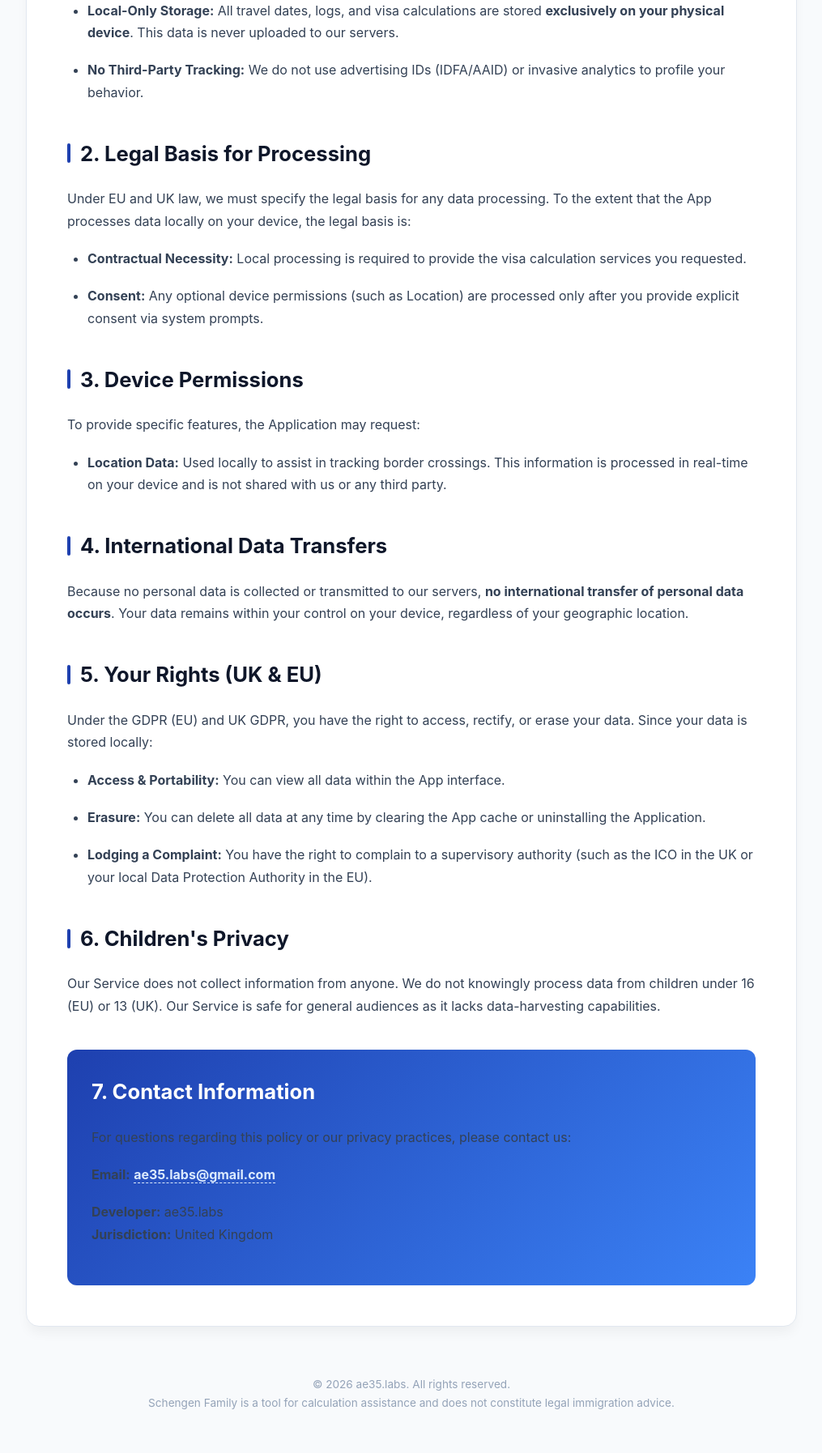
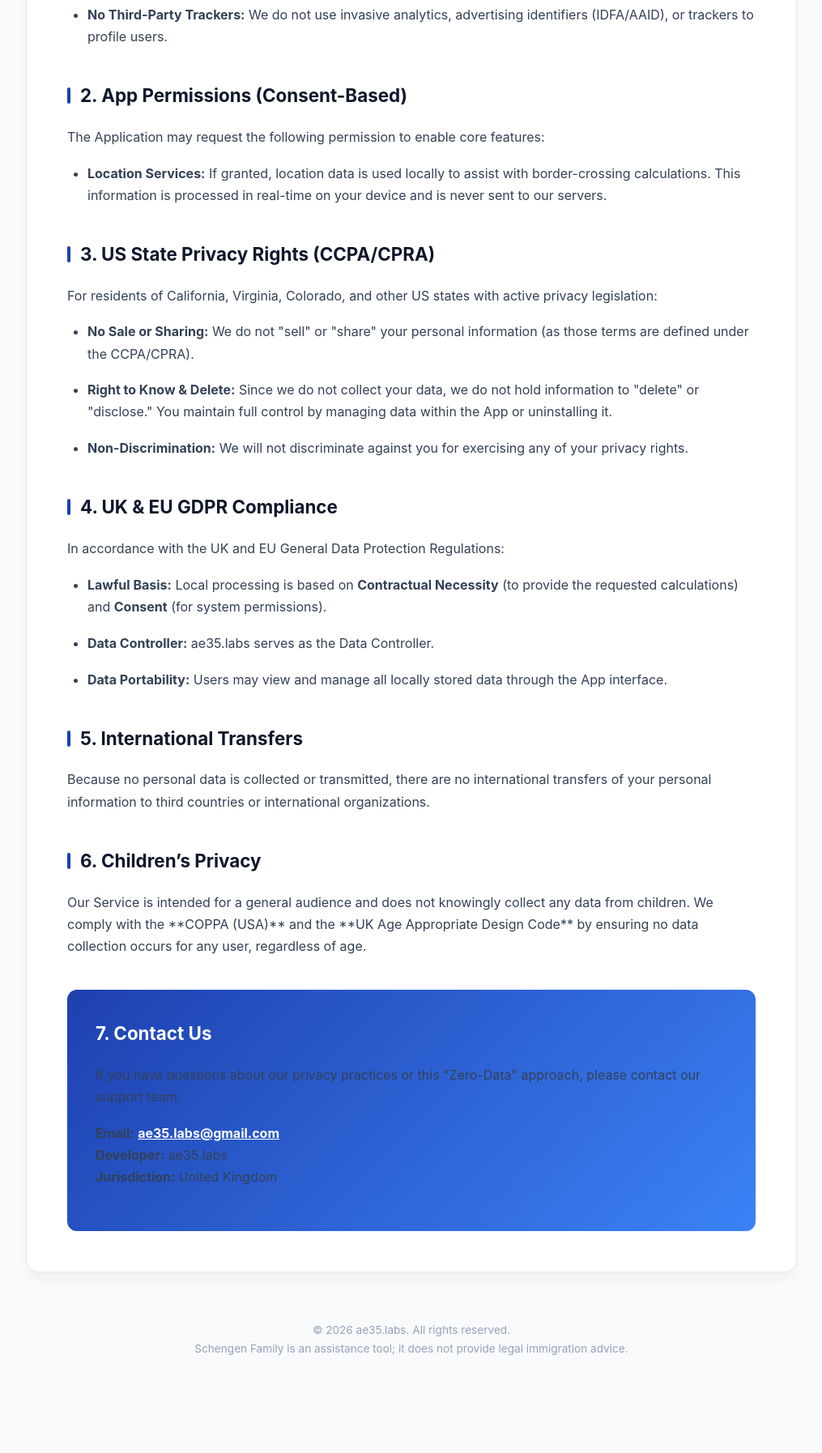
Before and after one commit to ae35labs/ae35labs-privacy, a plain HTML site: page index.html in a window 1280 px wide. Shown: the part 801-2595 px from the top of the page at 81% size, without its empty margins (132-1147 px from the left). After the commit the page ends 2528 px from the top, so only its background shows below. Drawn offline with Linux system fonts and the light colour scheme.

Commit message:
Refactor privacy policy styles and content
Updated various styles and text content to enhance the privacy policy page.

```diff
--- a/index.html
+++ b/index.html
@@ -6,7 +6,7 @@
     <title>Privacy Policy | Schengen Family</title>
     <style>
         :root {
-            --primary-color: #1e40af; /* Deep Blue */
+            --primary-color: #1e40af;
             --accent-color: #3b82f6;
             --text-color: #1f2937;
             --bg-color: #f8fafc;
@@ -54,25 +54,26 @@
         }
 
         h2 {
-            font-size: 1.6rem;
+            font-size: 1.4rem;
             color: #0f172a;
             margin-top: 2.5rem;
             display: flex;
             align-items: center;
+            font-weight: 700;
         }
 
         h2::before {
             content: "";
             display: inline-block;
             width: 4px;
-            height: 24px;
+            height: 20px;
             background: var(--primary-color);
             margin-right: 12px;
             border-radius: 2px;
         }
 
         p, li {
-            margin-bottom: 1.2rem;
+            margin-bottom: 1.1rem;
             color: #334155;
         }
 
@@ -84,26 +85,28 @@
             display: inline-block;
             background-color: #dcfce7;
             color: #166534;
-            padding: 6px 12px;
+            padding: 6px 14px;
             border-radius: 20px;
-            font-size: 0.85rem;
-            font-weight: 700;
+            font-size: 0.75rem;
+            font-weight: 800;
             margin-bottom: 20px;
             text-transform: uppercase;
+            letter-spacing: 0.05em;
         }
 
-        .law-box {
+        .highlight-box {
             background-color: #f1f5f9;
-            border-left: 4px solid #64748b;
+            border-left: 4px solid #3b82f6;
             padding: 20px;
             margin: 25px 0;
             font-size: 0.95rem;
+            border-radius: 0 8px 8px 0;
         }
 
         .contact-card {
             background: linear-gradient(135deg, #1e40af 0%, #3b82f6 100%);
             color: white;
-            padding: 30px;
+            padding: 35px;
             border-radius: 12px;
             margin-top: 40px;
         }
@@ -117,10 +120,9 @@
         .contact-card h2::before { display: none; }
 
         .contact-card a {
-            color: #dbeafe;
+            color: #ffffff;
             font-weight: bold;
-            text-decoration: none;
-            border-bottom: 1px dashed #dbeafe;
+            text-decoration: underline;
         }
 
         footer {
@@ -144,64 +146,67 @@
 
 <div class="container">
     <header>
-        <span class="status-badge">UK GDPR & EU GDPR Compliant</span>
+        <span class="status-badge">Global Compliance: UK • EU • USA</span>
         <h1>Privacy Policy</h1>
-        <div class="last-updated">Effective Date: April 04, 2026</div>
+        <div class="last-updated">Last Updated: April 04, 2026</div>
     </header>
 
-    <p>This Privacy Policy describes how <strong>ae35.labs</strong> ("the Company", "We", "Us", or "Our") handles information within the <strong>Schengen Family</strong> mobile application (the "Service"). This policy is designed to meet the requirements of both the <strong>UK Data Protection Act 2018 (UK GDPR)</strong> and the <strong>EU General Data Protection Regulation (GDPR)</strong>.</p>
+    <p>This Privacy Policy describes the policies and procedures of <strong>ae35.labs</strong> ("the Company", "We", "Us", or "Our") regarding the collection, use, and disclosure of information within the <strong>Schengen Family</strong> mobile application (the "Service").</p>
 
-    <div class="law-box">
-        <strong>Data Controller:</strong> For the purposes of data protection laws, <strong>ae35.labs</strong> is the Data Controller. Because our Service is designed with "Privacy by Design" principles, we do not transmit or store your personal identifiers on our infrastructure.
+    <div class="highlight-box">
+        <strong>Privacy by Design:</strong> Schengen Family is a "Zero-Data" application. We do not collect, store, or transmit your personal travel data to any external servers. Your data stays on your device.
     </div>
 
     <h2>1. Data Collection & Processing</h2>
-    <p>The Service is a <strong>Zero-Data Collection</strong> application. We operate on the principle that your travel data belongs to you, and you alone.</p>
+    <p>We do not collect "Personal Data" or "Personally Identifiable Information" (PII) as defined by the UK GDPR, EU GDPR, and US State Privacy Laws (CCPA/CPRA, VCDPA, etc.).</p>
     <ul>
-        <li><strong>No Personal Identifiers:</strong> We do not collect names, email addresses, phone numbers, or government IDs. No account registration is required.</li>
-        <li><strong>Local-Only Storage:</strong> All travel dates, logs, and visa calculations are stored <strong>exclusively on your physical device</strong>. This data is never uploaded to our servers.</li>
-        <li><strong>No Third-Party Tracking:</strong> We do not use advertising IDs (IDFA/AAID) or invasive analytics to profile your behavior.</li>
+        <li><strong>No User Accounts:</strong> No registration, email address, or phone number is required to use the Service.</li>
+        <li><strong>On-Device Storage:</strong> All entry/exit dates and visa calculations are stored <strong>locally on your mobile device</strong>. We have no access to this data.</li>
+        <li><strong>No Third-Party Trackers:</strong> We do not use invasive analytics, advertising identifiers (IDFA/AAID), or trackers to profile users.</li>
     </ul>
 
-    <h2>2. Legal Basis for Processing</h2>
-    <p>Under EU and UK law, we must specify the legal basis for any data processing. To the extent that the App processes data locally on your device, the legal basis is:</p>
+    <h2>2. App Permissions (Consent-Based)</h2>
+    <p>The Application may request the following permission to enable core features:</p>
     <ul>
-        <li><strong>Contractual Necessity:</strong> Local processing is required to provide the visa calculation services you requested.</li>
-        <li><strong>Consent:</strong> Any optional device permissions (such as Location) are processed only after you provide explicit consent via system prompts.</li>
+        <li><strong>Location Services:</strong> If granted, location data is used locally to assist with border-crossing calculations. This information is processed in real-time on your device and is never sent to our servers.</li>
     </ul>
 
-    <h2>3. Device Permissions</h2>
-    <p>To provide specific features, the Application may request:</p>
+    <h2>3. US State Privacy Rights (CCPA/CPRA)</h2>
+    <p>For residents of California, Virginia, Colorado, and other US states with active privacy legislation:</p>
     <ul>
-        <li><strong>Location Data:</strong> Used locally to assist in tracking border crossings. This information is processed in real-time on your device and is not shared with us or any third party.</li>
+        <li><strong>No Sale or Sharing:</strong> We do not "sell" or "share" your personal information (as those terms are defined under the CCPA/CPRA).</li>
+        <li><strong>Right to Know & Delete:</strong> Since we do not collect your data, we do not hold information to "delete" or "disclose." You maintain full control by managing data within the App or uninstalling it.</li>
+        <li><strong>Non-Discrimination:</strong> We will not discriminate against you for exercising any of your privacy rights.</li>
     </ul>
 
-    <h2>4. International Data Transfers</h2>
-    <p>Because no personal data is collected or transmitted to our servers, <strong>no international transfer of personal data occurs</strong>. Your data remains within your control on your device, regardless of your geographic location.</p>
-
-    <h2>5. Your Rights (UK & EU)</h2>
-    <p>Under the GDPR (EU) and UK GDPR, you have the right to access, rectify, or erase your data. Since your data is stored locally:</p>
+    <h2>4. UK & EU GDPR Compliance</h2>
+    <p>In accordance with the UK and EU General Data Protection Regulations:</p>
     <ul>
-        <li><strong>Access & Portability:</strong> You can view all data within the App interface.</li>
-        <li><strong>Erasure:</strong> You can delete all data at any time by clearing the App cache or uninstalling the Application.</li>
-        <li><strong>Lodging a Complaint:</strong> You have the right to complain to a supervisory authority (such as the ICO in the UK or your local Data Protection Authority in the EU).</li>
+        <li><strong>Lawful Basis:</strong> Local processing is based on <strong>Contractual Necessity</strong> (to provide the requested calculations) and <strong>Consent</strong> (for system permissions).</li>
+        <li><strong>Data Controller:</strong> ae35.labs serves as the Data Controller.</li>
+        <li><strong>Data Portability:</strong> Users may view and manage all locally stored data through the App interface.</li>
     </ul>
 
-    <h2>6. Children's Privacy</h2>
-    <p>Our Service does not collect information from anyone. We do not knowingly process data from children under 16 (EU) or 13 (UK). Our Service is safe for general audiences as it lacks data-harvesting capabilities.</p>
+    <h2>5. International Transfers</h2>
+    <p>Because no personal data is collected or transmitted, there are no international transfers of your personal information to third countries or international organizations.</p>
+
+    <h2>6. Children’s Privacy</h2>
+    <p>Our Service is intended for a general audience and does not knowingly collect any data from children. We comply with the **COPPA (USA)** and the **UK Age Appropriate Design Code** by ensuring no data collection occurs for any user, regardless of age.</p>
 
     <div class="contact-card">
-        <h2>7. Contact Information</h2>
-        <p>For questions regarding this policy or our privacy practices, please contact us:</p>
-        <p><strong>Email:</strong> <a href="mailto:ae35.labs@gmail.com">ae35.labs@gmail.com</a></p>
-        <p><strong>Developer:</strong> ae35.labs<br>
-        <strong>Jurisdiction:</strong> United Kingdom</p>
+        <h2>7. Contact Us</h2>
+        <p>If you have questions about our privacy practices or this "Zero-Data" approach, please contact our support team:</p>
+        <p>
+            <strong>Email:</strong> <a href="mailto:ae35.labs@gmail.com">ae35.labs@gmail.com</a><br>
+            <strong>Developer:</strong> ae35.labs<br>
+            <strong>Jurisdiction:</strong> United Kingdom
+        </p>
     </div>
 </div>
 
 <footer>
     &copy; 2026 ae35.labs. All rights reserved.<br>
-    Schengen Family is a tool for calculation assistance and does not constitute legal immigration advice.
+    Schengen Family is an assistance tool; it does not provide legal immigration advice.
 </footer>
 
 </body>
```
